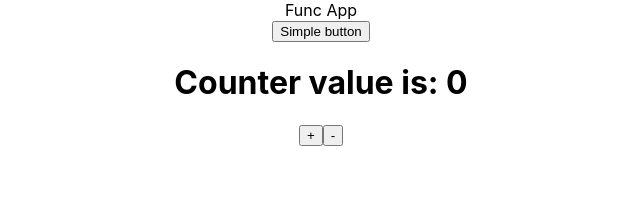
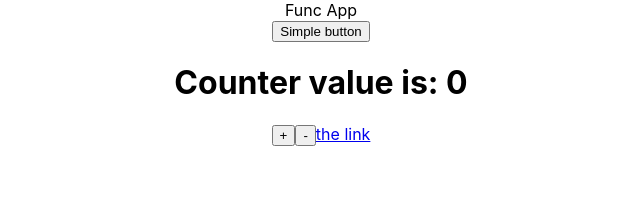
Before and after one commit to Abubjazov/React_JS, a React (Create React App) app: page / in a window 1280 px wide. Shown: the top 214 px of the page, without its empty margins (319-959 px from the left). Built offline with nearby package versions, Linux system fonts and the light colour scheme.

Commit message:
topic: handling events

```diff
--- a/src/App.js
+++ b/src/App.js
@@ -5,6 +5,7 @@ import { Counter } from './components/Counter'
 import { Button } from './components/Button'
 
 import './App.css'
+import { MyLink } from './components/MyLink'
 
 export const App = () => {
 	return <div className='App'>Func App</div>
@@ -17,6 +18,7 @@ export class AppClass extends Component {
 				<CounterButton child={<Button />}>
 					<Counter />
 				</CounterButton>
+				<MyLink />
 			</div>
 		)
 	}
--- /dev/null
+++ b/src/components/MyLink.js
@@ -0,0 +1,18 @@
+import React from 'react'
+import PropTypes from 'prop-types'
+
+export const MyLink = ({ text, onClick }) => (
+	<a href='/test' onClick={onClick}>
+		{text}
+	</a>
+)
+
+MyLink.propTypes = {
+	text: PropTypes.string,
+	onClick: PropTypes.func,
+}
+
+MyLink.defaultProps = {
+	text: 'the link',
+	onClick: () => {},
+}
```
